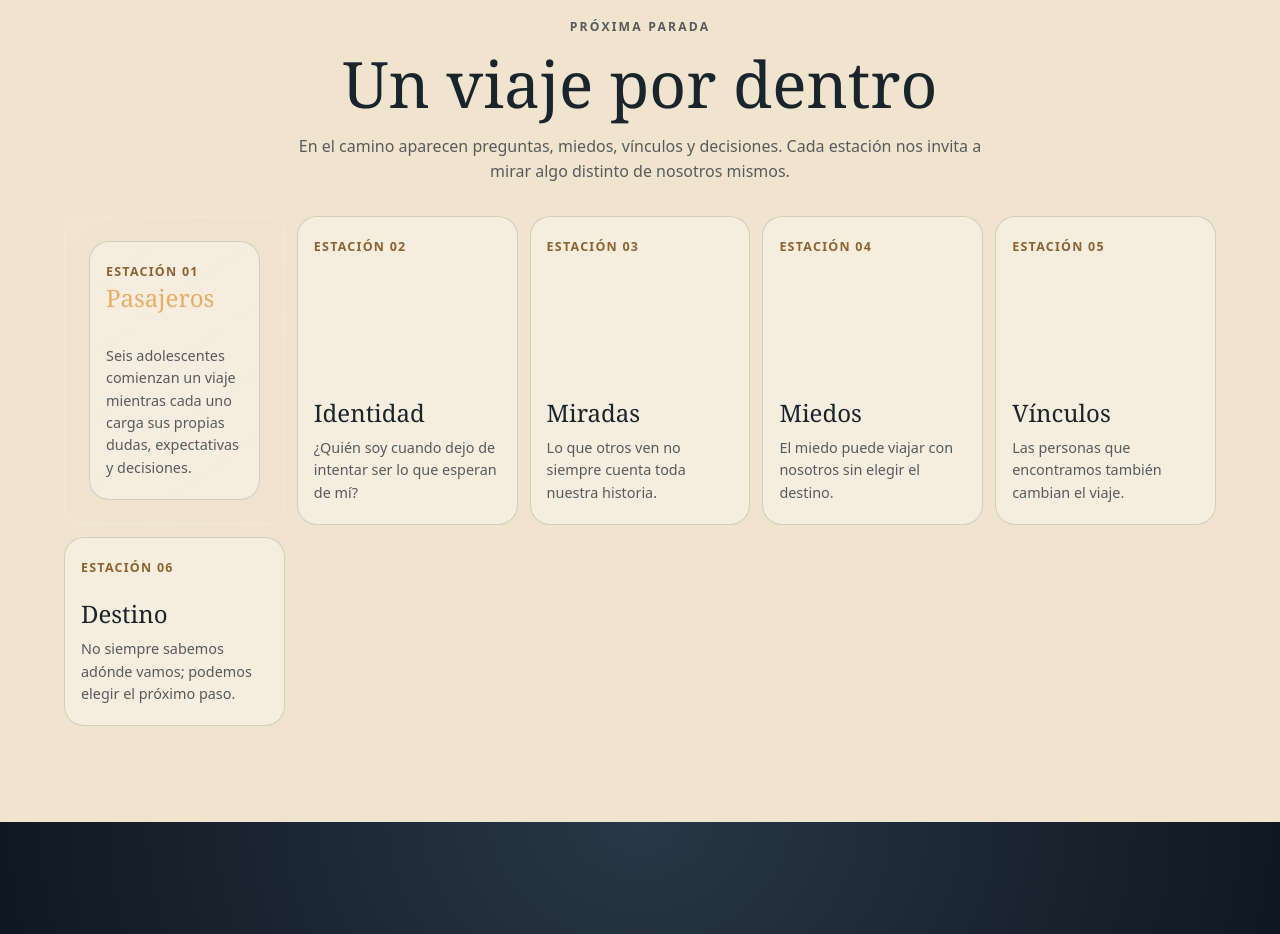
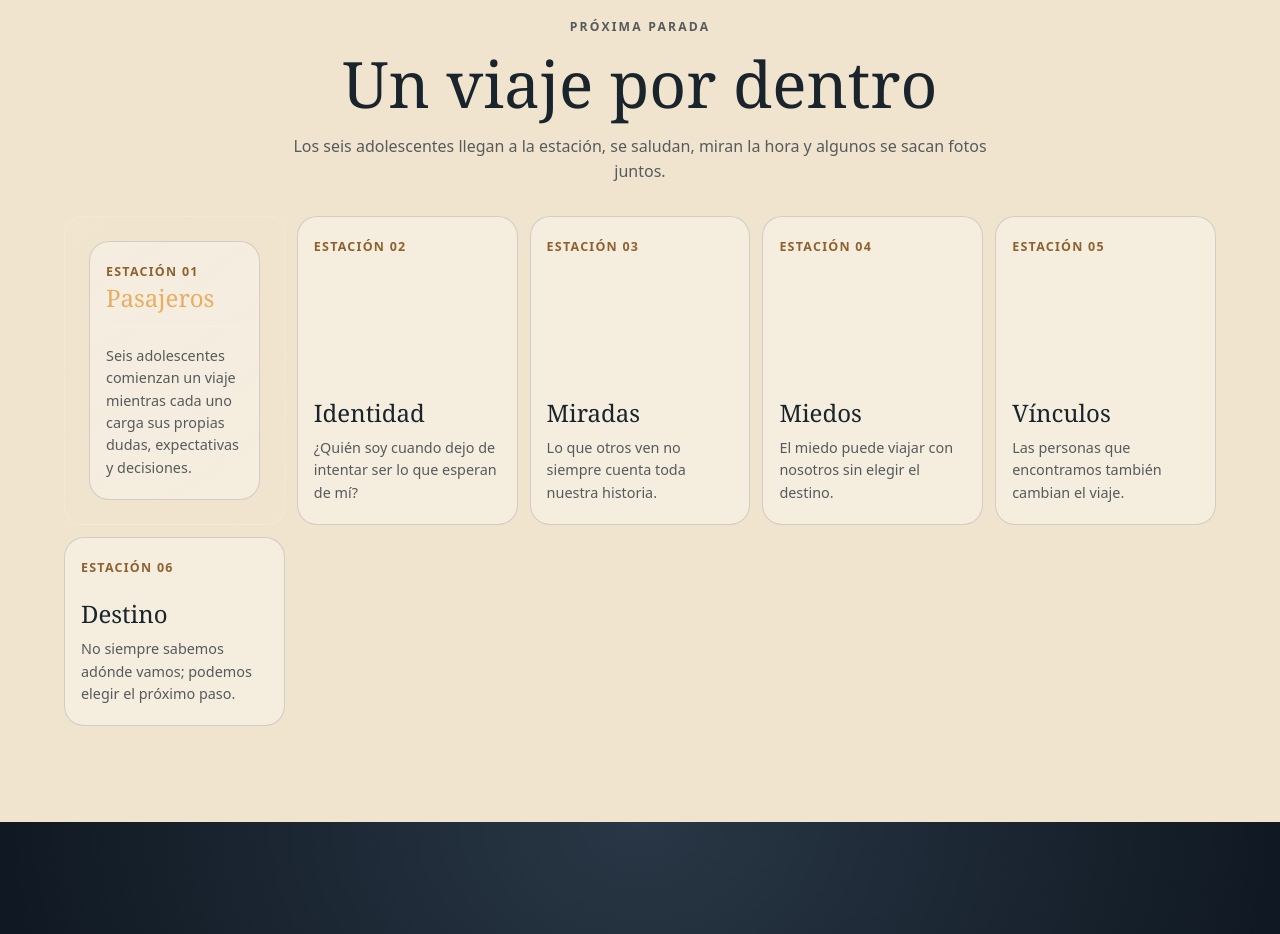
Before and after one commit to Lorenzo-villaro/Muestra-teatro, a plain HTML site: page index.html in a window 1280 px wide. Shown: the part 800-1734 px from the top of the page. Drawn offline with Linux system fonts and the light colour scheme.

Commit message:
Actualizar index.html.

```diff
--- a/index.html
+++ b/index.html
@@ -258,7 +258,7 @@ footer{text-align:center;padding:24px 16px;color:#9fa8ae;font-size:.82rem;border
 <header class="top"><a class="logo" href="#inicio">HOY <span>ELIJO</span></a><nav aria-label="Navegación"><a href="#estaciones">El viaje</a><a href="#equipo">El equipo</a><a href="#reflexion">Reflexión</a></nav><a href="#equipo">El equipo</a></header>
 <main>
 <section class="hero" id="inicio"><div class="content"><p class="eyebrow">Una historia sobre crecer, elegir y seguir adelante</p><h1>HOY <span>ELIJO</span></h1><p class="subtitle">El tren de las decisiones</p><p class="intro">Seis adolescentes. Un viaje. Mil decisiones. Cada estación abre una pregunta y cada elección puede cambiar el rumbo.</p><div class="actions"><a class="btn primary" href="#estaciones">Subir al tren</a><a class="btn secondary" href="#equipo">Conocer al equipo</a></div></div></section>
-<section class="stations" id="estaciones"><div class="head"><p class="eyebrow">Próxima parada</p><h2>Un viaje por dentro</h2><p>En el camino aparecen preguntas, miedos, vínculos y decisiones. Cada estación nos invita a mirar algo distinto de nosotros mismos.</p></div><div class="grid">
+<section class="stations" id="estaciones"><div class="head"><p class="eyebrow">Próxima parada</p><h2>Un viaje por dentro</h2><p>Los seis adolescentes llegan a la estación, se saludan, miran la hora y algunos se sacan fotos juntos.</p></div><div class="grid">
 <article class="team-card">
 
   <div class="station-content">
```
